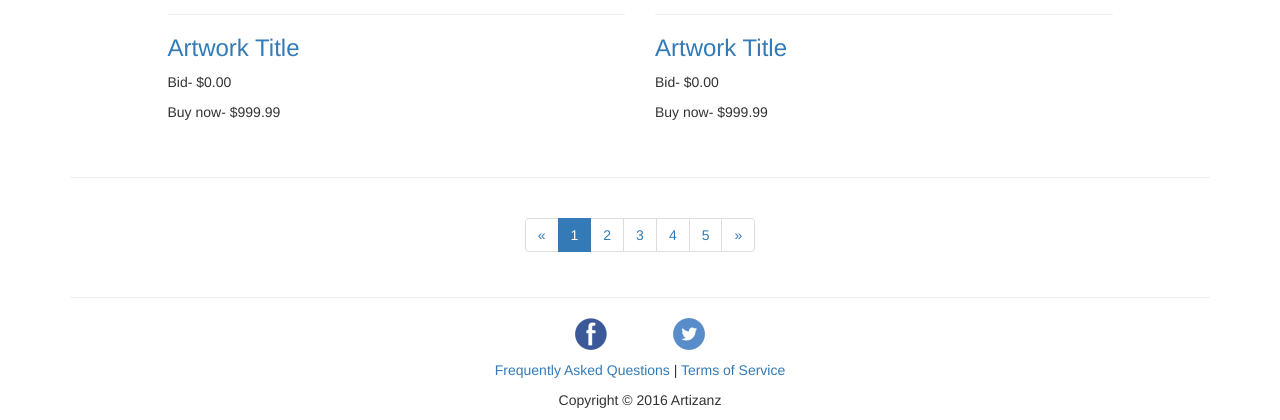
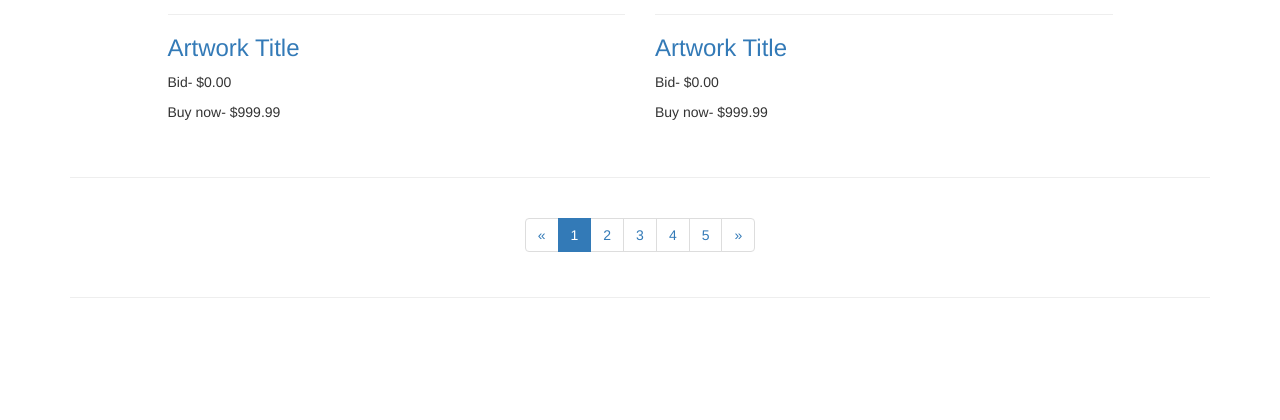
Before and after one commit to BrambleLLC/Artizanz, a Flask app: page / in a window 1280 px wide. Shown: the part 2335-2755 px from the top of the page. After the commit the page ends 2633 px from the top, so only its background shows below. Run offline with Flask 2, Linux system fonts and the light colour scheme; some libraries are stand-ins or nearby versions.

Commit message:
Annihilated footers.

```diff
--- a/src/templates/advanced_search.html
+++ b/src/templates/advanced_search.html
@@ -49,7 +49,3 @@
 
 
 {% endblock %}
-
-{% block footer %}
-{% include "footer.html" %}
-{% endblock %}
--- a/src/templates/base.html
+++ b/src/templates/base.html
@@ -72,10 +72,6 @@
         {% block content %}
         {% endblock %}
 
-
-        {% block footer %}
-        {% endblock %}
-
     </div>
 
     <!-- JQuery -->
--- a/src/templates/footer.html
+++ /dev/null
@@ -1,35 +0,0 @@
-{% block footer %}
-<div class="row">
-    <div class="col-lg-12 col-md-12 col-sm-12">
-
-                <div class="row">
-                    <div class="col-lg-1 col-md-1 col-sm-1 col-xs-1 col-lg-offset-5 col-md-offset-5 col-sm-offset-5 col-xs-offset-5">
-                        <div class="row text-center">
-                            <a href="http://www.fb.com" >
-                            <img src="{{ url_for("static", filename="facebook-128.png") }}" alt="Facebook"
-                                style="width:32px;height:32px">
-                            </a>
-                        </div>
-                    </div>
-                    <div class="col-lg-1 col-md-1 col-sm-1 col-xs-1">
-                         <div class="row text-center">
-                            <a href="http://www.twitter.com">
-                            <img src="{{ url_for("static", filename="twitter-128.png") }}" alt="Twitter"
-                                style="width:32px;height:32px">
-                            </a>
-                        </div>
-                    </div>
-                </div>
-        <p></p>
-        <div class="row text-center">
-            <p>
-                <a href="/faq">Frequently Asked Questions</a> |
-                <a href="/tos">Terms of Service</a>
-            </p>
-        </div>
-        <div class="row">
-            <p class="text-center">Copyright © 2016 Artizanz</p>
-        </div>
-    </div>
-</div>
-{% endblock %}
--- a/src/templates/index.html
+++ b/src/templates/index.html
@@ -189,7 +189,3 @@
 <hr>
 
 {% endblock %}
-
-{% block footer %}
-{% include "footer.html" %}
-{% endblock %}
--- a/src/templates/login.html
+++ b/src/templates/login.html
@@ -41,10 +41,6 @@
 
 {% endblock %}
 
-{% block footer %}
-{% include "footer.html" %}
-{% endblock %}
-
 {% block navbar_selector %}
     <script type="text/javascript">
         $(document).ready(function () {
--- a/src/templates/password_reset.html
+++ b/src/templates/password_reset.html
@@ -31,7 +31,3 @@
 </div>
 
 {% endblock %}
-
-{% block footer %}
-{% include "footer.html" %}
-{% endblock %}
--- a/src/templates/profile.html
+++ b/src/templates/profile.html
@@ -41,10 +41,6 @@
 
 {% endblock %}
 
-{% block footer %}
-{% include "footer.html" %}
-{% endblock %}
-
 {% block navbar_selector %}
     <script type="text/javascript">
         $(document).ready(function () {
--- a/src/templates/search.html
+++ b/src/templates/search.html
@@ -207,10 +207,6 @@
 <hr>
 {% endblock %}
 
-{% block footer %}
-{% include "footer.html" %}
-{% endblock %}
-
 {% block navbar_selector %}
     <script type="text/javascript">
         $(document).ready(function () {
--- a/src/templates/sign_up.html
+++ b/src/templates/sign_up.html
@@ -101,10 +101,6 @@
 
 {% endblock %}
 
-{% block footer %}
-{% include "footer.html" %}
-{% endblock %}
-
 {% block navbar_selector %}
     <script type="text/javascript">
         var page_num = 1;
```
